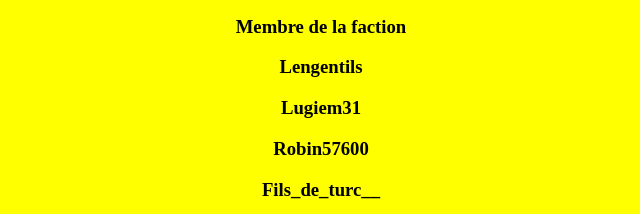
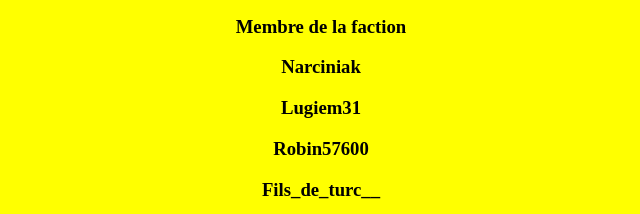
Before and after one commit to QuertHacks/facion.github.io, a plain HTML site: page index2.html in a window 1280 px wide. Shown: the part 139-353 px from the top of the page, 319-959 px from the left. Drawn offline with Linux system fonts and the light colour scheme.

Commit message:
Update index2.html

```diff
--- a/index2.html
+++ b/index2.html
@@ -14,7 +14,7 @@
 	 	<div id="texte">
 
 	 		<p><h3>Membre de la faction</h3>
-<p><h3>Lengentils</h3>
+		<p><h3>Narciniak </h3>
 		<p> <h3> Lugiem31 </h3>
 <p><h3>Robin57600</h3>
 <p><h3>Fils_de_turc__</h3>
```
